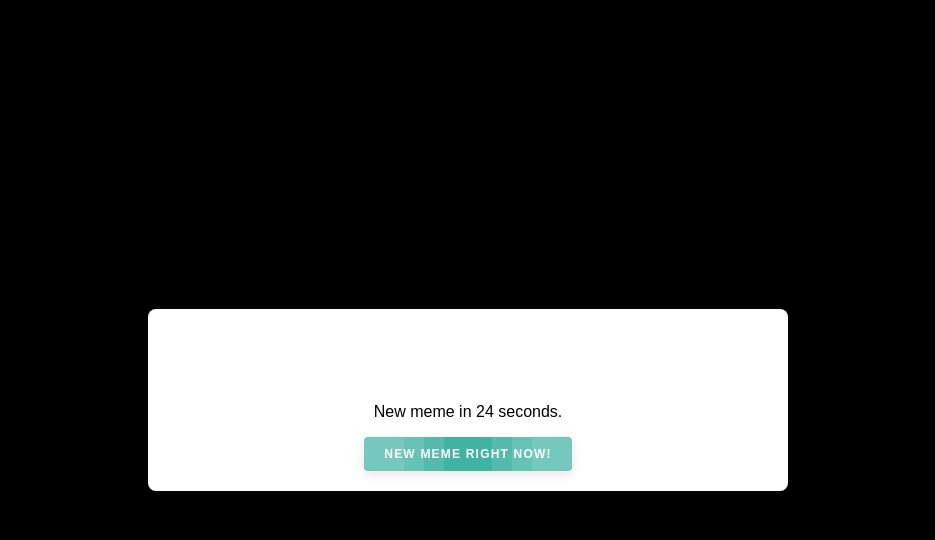
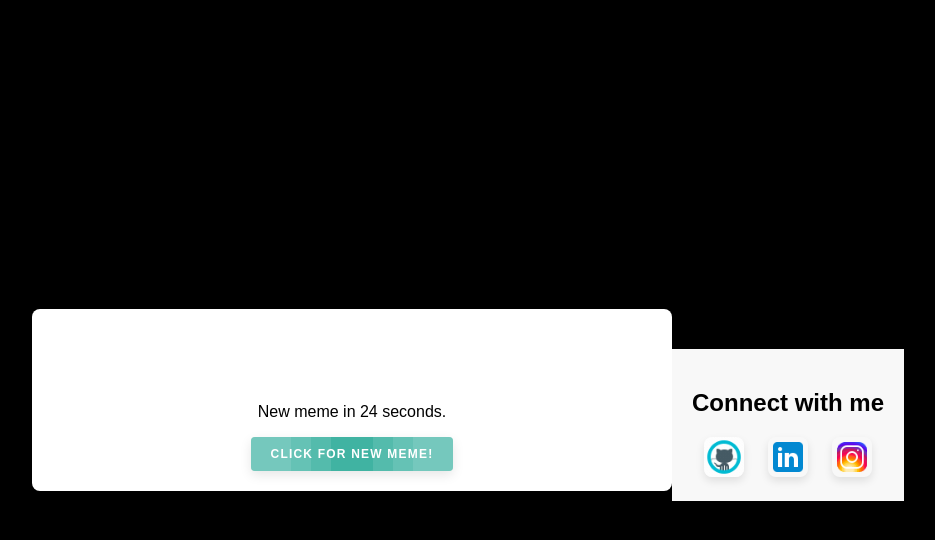
Before and after one commit to lokranjanp/reddit_memesite, a Flask app: template templates/index.html in a window 1280 px wide. Shown: the top 540 px of the page, without its empty margins (172-1107 px from the left). Run offline with Flask 3, Linux system fonts and the light colour scheme; the template is opened without the code that fills it, so the values that code supplies are empty.

Commit message:
[add] footer file, code, links

```diff
--- a/app.py
+++ b/app.py
@@ -22,7 +22,7 @@
 )
 
 # Setup Redis connection
-redis_url = os.getenv('REDISCLOUD_URL')
+redis_url = os.getenv('REDIS_URL')
 r = redis.from_url(redis_url)
 
 
--- a/static/styles.css
+++ b/static/styles.css
@@ -7,6 +7,36 @@
     justify-content: center;
     align-items: center;
     height: 100vh;
+}
+
+.footer {
+    margin-top: 20px;
+}
+
+.social-footer {
+    text-align: center;
+    margin-top: 50px;
+    padding: 20px;
+    background-color: #f8f8f8;
+}
+
+.social-footer h2 {
+    margin-bottom: 20px;
+}
+
+.social-links a {
+    margin: 0 10px;
+    display: inline-block;
+}
+
+.social-links img {
+    width: 40px;
+    height: 40px;
+    transition: transform 0.3s;
+}
+
+.social-links img:hover {
+    transform: scale(1.1);
 }
 
 .container {
--- a/templates/index.html
+++ b/templates/index.html
@@ -16,8 +16,22 @@
         </a>
         <div class="footer">
             <p>New meme in <span id="countdown">{{ countdown }}</span> seconds.</p>
-            <button class="btn" onclick="refreshPage()"><i class="animation"></i>NEW MEME RIGHT NOW!<i class="animation"></i>
-    </button>
+            <button class="btn" onclick="refreshPage()"><i class="animation"></i>CLICK FOR NEW MEME!<i class="animation"></i></button>
+        </div>
+    </div>
+
+    <div class="social-footer">
+        <h2>Connect with me</h2>
+        <div class="social-links">
+            <a href="https://github.com/lokranjanp" target="_blank">
+                <img src="{{ url_for('static', filename='github.png') }}" alt="GitHub" />
+            </a>
+            <a href="https://www.linkedin.com/in/lokranjan-p/" target="_blank">
+                <img src="{{ url_for('static', filename='linkedin.png') }}" alt="LinkedIn" />
+            </a>
+            <a href="https://www.instagram.com/loki_bruce" target="_blank">
+                <img src="{{ url_for('static', filename='instagram.png') }}" alt="Instagram" />
+            </a>
         </div>
     </div>
 
```
Also changed, not shown: static/github.png (added), static/instagram.png (added), static/linkedin.png (added).
